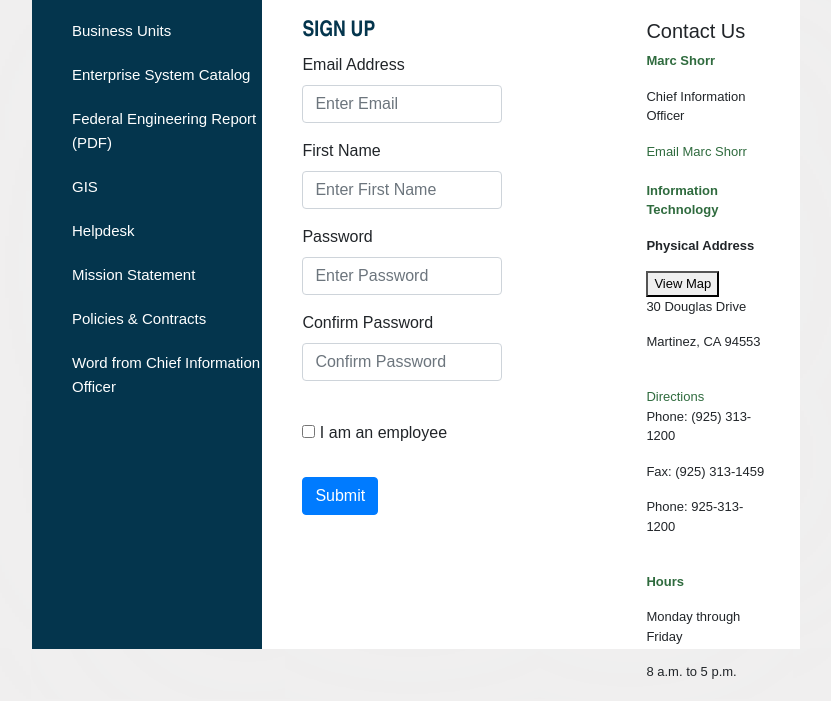
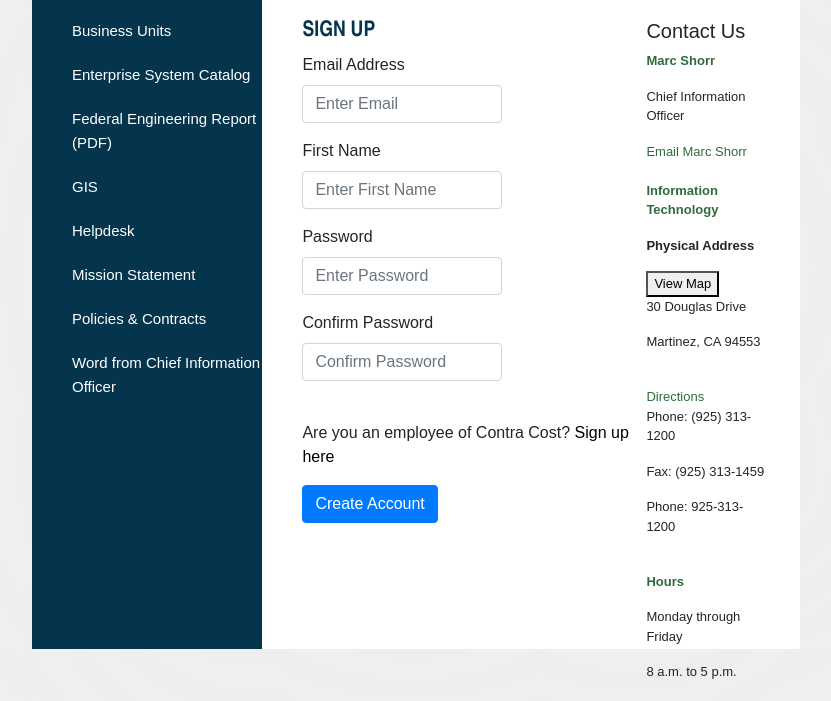
Before and after one commit to walcottkenneth/CSC480_Project, a Flask app: page /signup in a window 1280 px wide. Shown: the part 115-816 px from the top of the page, without its empty margins (224-1055 px from the left). Run offline with Flask 2, Linux system fonts and the light colour scheme; some libraries are stand-ins or nearby versions.

```diff
--- a/Flask Web App/website/templates/signup.html
+++ b/Flask Web App/website/templates/signup.html
@@ -60,9 +60,8 @@
                 placeholder="Confirm Password"
                 />
             </div><br/>
-            <input type="checkbox" id="employee" name="employee">
-            <label for="employee">I am an employee</label><br/><br/>
-            <button type="submit" class="btn btn-primary btn-login">Submit</button>
+            <p>Are you an employee of Contra Cost? <a href="/empSignup">Sign up here</a></p>
+            <button type="submit" class="btn btn-primary btn-login">Create Account</button>
         </form>
     </div>
 
```
